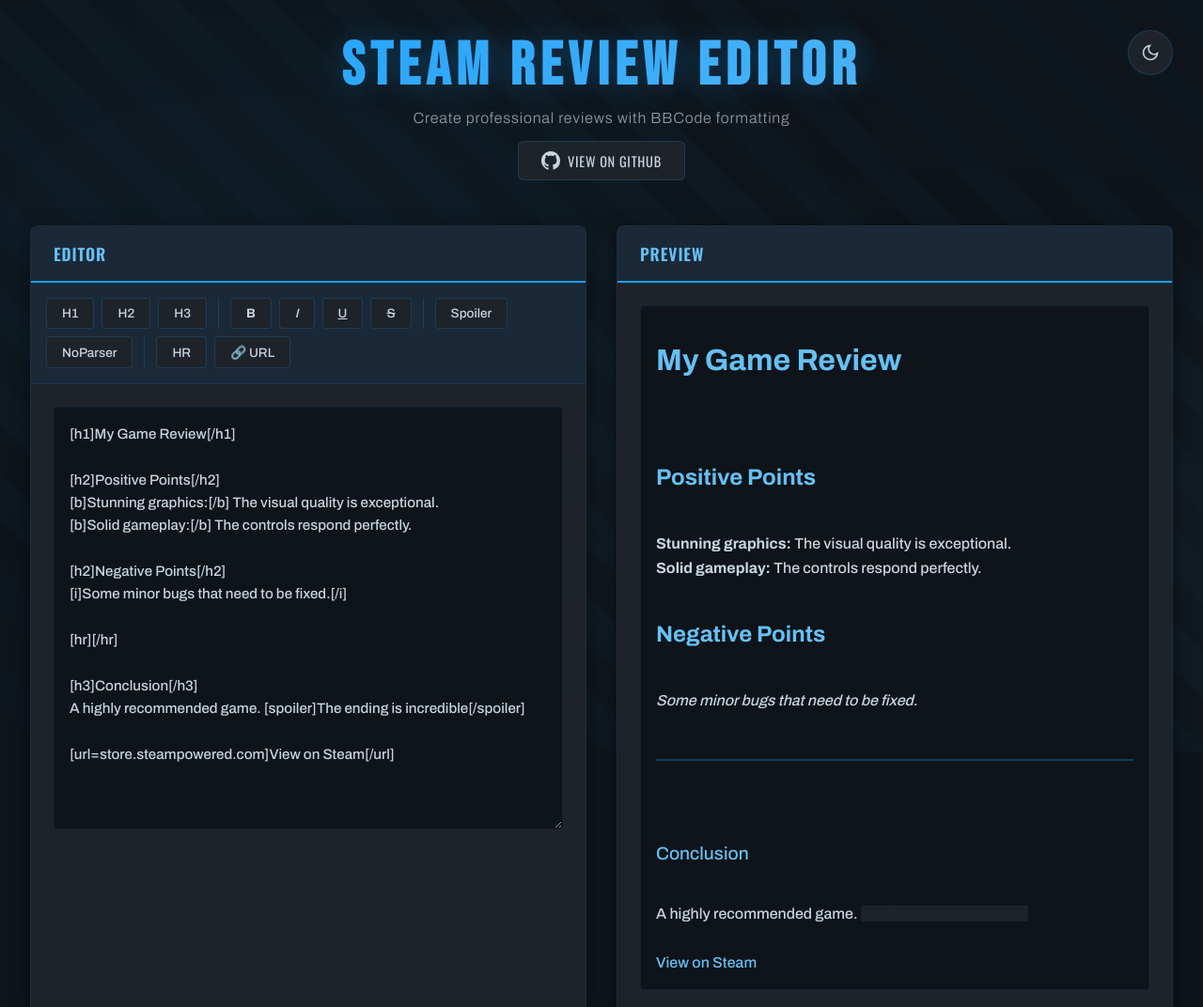
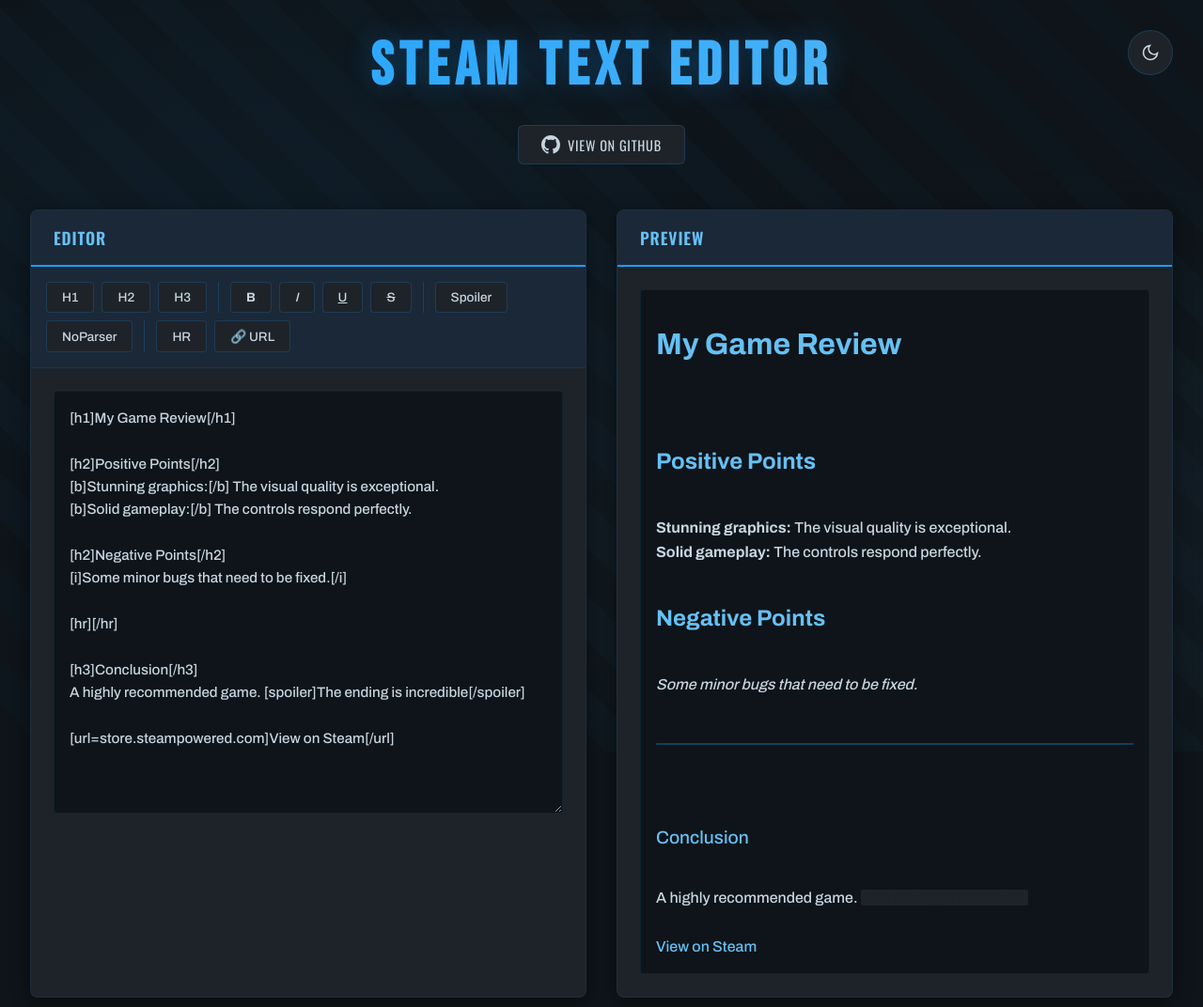
Before and after one commit to VanitasXIV/SteamTextEditor, a plain HTML site: page index.html in a window 1280 px wide. Shown: the top 1072 px of the page at 94% size. Drawn offline with nearby package versions, Linux system fonts and the light colour scheme.

```diff
--- a/index.html
+++ b/index.html
@@ -28,8 +28,7 @@
                     <path d="M21 12.79A9 9 0 1 1 11.21 3 7 7 0 0 0 21 12.79z"/>
                 </svg>
             </button>
-            <h1>STEAM REVIEW EDITOR</h1>
-            <p>Create professional reviews with BBCode formatting</p>
+            <h1>STEAM TEXT EDITOR</h1>
             <a href="https://github.com/VanitasXIV" class="github-link" target="_blank" rel="noopener noreferrer">
                 <svg width="20" height="20" viewBox="0 0 16 16" fill="currentColor">
                     <path d="M8 0C3.58 0 0 3.58 0 8c0 3.54 2.29 6.53 5.47 7.59.4.07.55-.17.55-.38 0-.19-.01-.82-.01-1.49-2.01.37-2.53-.49-2.69-.94-.09-.23-.48-.94-.82-1.13-.28-.15-.68-.52-.01-.53.63-.01 1.08.58 1.23.82.72 1.21 1.87.87 2.33.66.07-.52.28-.87.51-1.07-1.78-.2-3.64-.89-3.64-3.95 0-.87.31-1.59.82-2.15-.08-.2-.36-1.02.08-2.12 0 0 .67-.21 2.2.82.64-.18 1.32-.27 2-.27.68 0 1.36.09 2 .27 1.53-1.04 2.2-.82 2.2-.82.44 1.1.16 1.92.08 2.12.51.56.82 1.27.82 2.15 0 3.07-1.87 3.75-3.65 3.95.29.25.54.73.54 1.48 0 1.07-.01 1.93-.01 2.2 0 .21.15.46.55.38A8.013 8.013 0 0016 8c0-4.42-3.58-8-8-8z"/>
```
